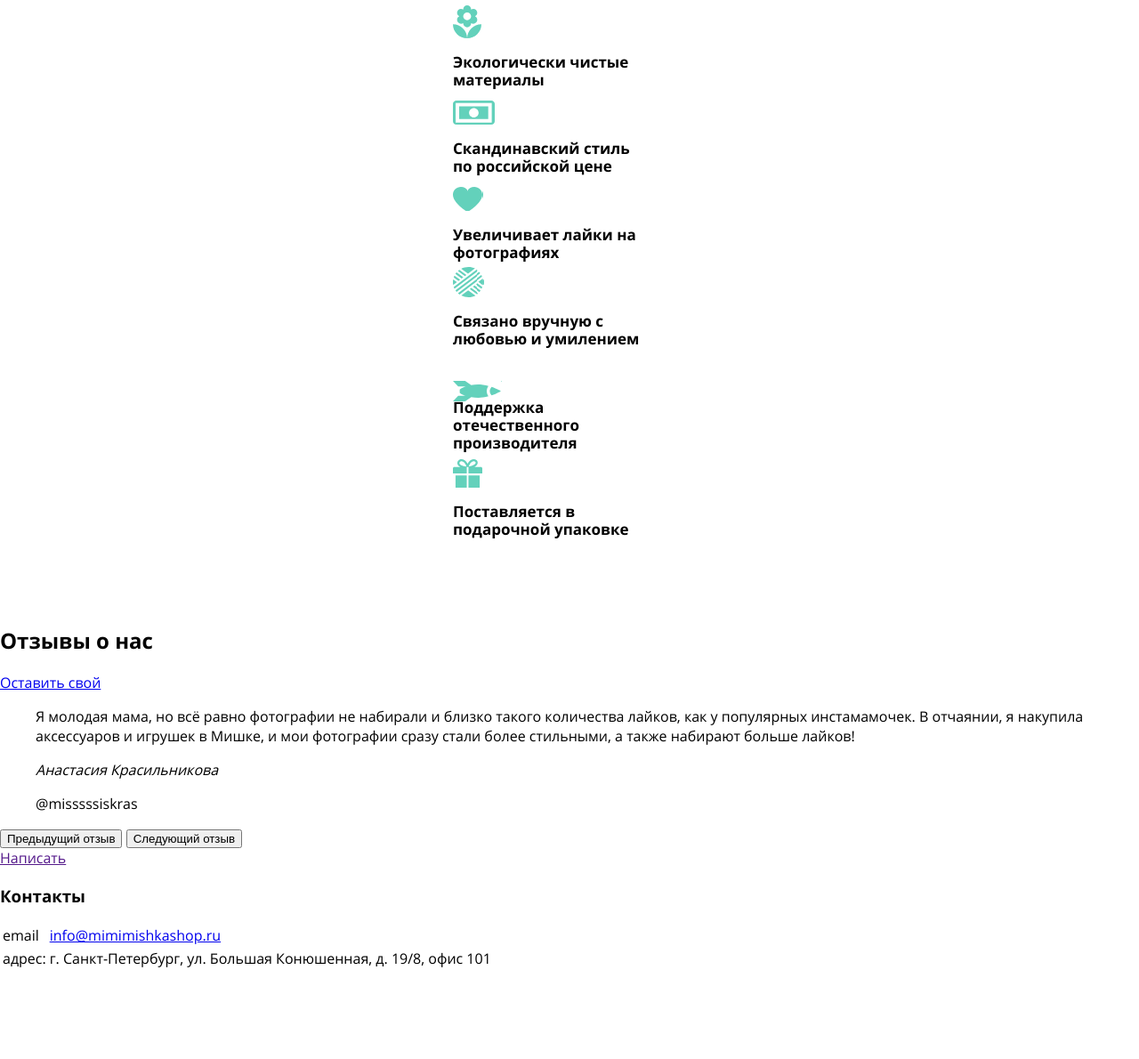
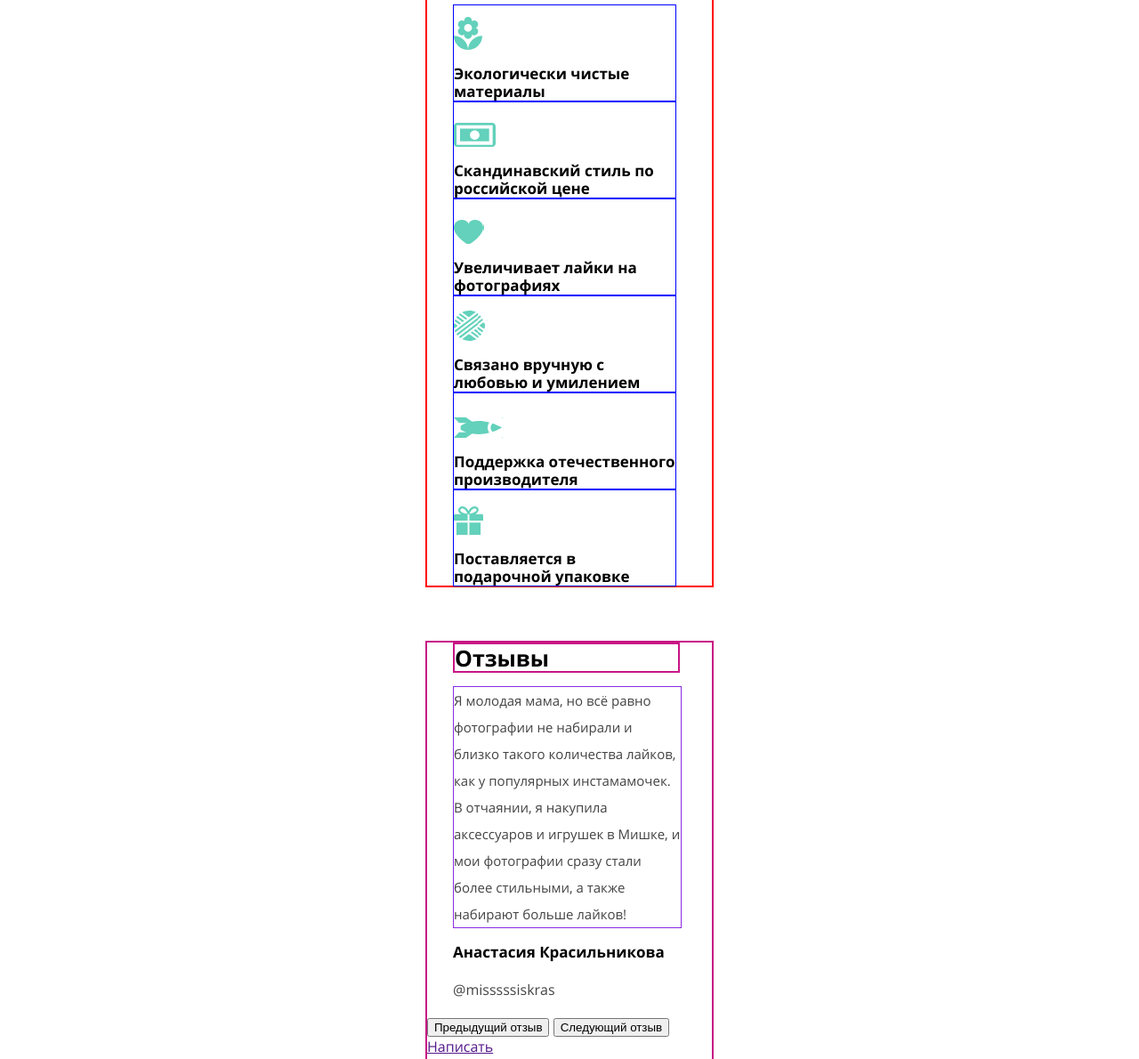
Before and after one commit to AbzalovaLiliya/1339483-mishka-19, a website: page source/index.html in a window 1280 px wide. Shown: the part 1782-2972 px from the top of the page at 89% size. Drawn offline with nearby package versions, Linux system fonts and the light colour scheme; files that its build step writes are made by us from their sources; grey boxes are pictures that could not be loaded.

Commit message:
не на проверку

```diff
--- a/source/index.html
+++ b/source/index.html
@@ -85,8 +85,8 @@
 
   <section class="reviews">
     <div class="reviews__wrapper slider">
-      <h2 class="reviews__title">Отзывы о нас</h2>
-      <a class="reviews__write btn" href="#">Оставить свой</a>
+      <h2 class="reviews__title">Отзывы</h2>
+      <!-- <a class="reviews__write btn" href="#">Оставить свой</a> -->
 
       <div class="reviews__list  slider__list">
         <blockquote class="reviews__item slider__item">
--- a/source/less/blocks/advantages.less
+++ b/source/less/blocks/advantages.less
@@ -1,13 +1,15 @@
 .advantages{
   width: 320px;
-  height: 761px;
+  height: 734px; /*761px;684*/
   background-color: #ffffff;
   margin: 0 auto;
+  margin-bottom: 60px;
   padding: 0;
   display: flex;
   justify-content: center; /*Центрирование по горизонтали*/
   align-items: flex-start; /*Центрирование по вертикали */
 
+  border: 2px solid red;
 }
 
 .advantages:before{
@@ -37,6 +39,7 @@
   text-align: left;
   color: #000000;
 
+
   margin-bottom: 30px;
   margin-left: 29px;
 }
--- a/source/less/blocks/icon-list.less
+++ b/source/less/blocks/icon-list.less
@@ -14,11 +14,13 @@
   display: block;
   box-sizing: border-box;
   min-height: 93px;
-  width: 212px;
+  width: 251px;
   margin-left: 29px;
+
   padding: 0;
-  padding-top: 57px;
+  padding-top: 67px;
 
+border: 1px solid blue;
 }
 
 .icon-list__item--flower {
--- a/source/less/blocks/reviews.less
+++ b/source/less/blocks/reviews.less
@@ -1,12 +1,100 @@
-.reviews{}
-.reviews__wrapper{}
-.reviews__title{}
-.reviews__write{}
-.reviews__list{}
-.reviews__item{}
-.reviews__text{}
-.reviews__author{}
-.reviews__instagram{}
-.reviews_buttons {}
-.reviews__write{}
-.reviews__write-btn{}
+.reviews {
+  width: 320px;
+  height: 761px;
+  background-color: #ffffff;
+  margin: 0 auto;
+  padding: 0;
+  display: flex;
+  justify-content: center; /*Центрирование по горизонтали*/
+  align-items: flex-start; /*Центрирование по вертикали */
+
+  border: 2px solid mediumvioletred;
+}
+
+.reviews__wrapper {
+
+  margin: 0 auto;
+  padding: 0;
+}
+
+.reviews__title {
+  font-size: 25px;
+  font-weight: bold;
+  font-stretch: normal;
+  font-style: normal;
+  line-height: 30px;
+  letter-spacing: normal;
+  text-align: left;
+  color: #000000;
+
+  margin: 0 auto;
+  padding: 0;
+  padding-top: -5px;
+  min-height: 25px;
+  display: block;
+  box-sizing: border-box;
+
+  width: 255px;
+  margin-left: 29px;
+
+  border: 2px solid mediumvioletred;
+}
+
+.reviews__write {
+
+
+}
+
+.reviews__list {
+}
+
+.reviews__item {
+  margin: 0 auto;
+  padding: 0;
+}
+
+.reviews__text {
+  font-size: 15px;
+  font-weight: normal;
+  font-stretch: normal;
+  font-style: normal;
+  line-height: 30px;
+  letter-spacing: normal;
+  text-align: left;
+  color: #444444;
+
+
+  width: 255px;
+  margin-left: 29px;
+  border: 1px solid blueviolet;
+}
+
+.reviews__author {
+  font-size: 17px;
+  font-weight: bold;
+  font-stretch: normal;
+  font-style: normal;
+  line-height: 1.41;
+  letter-spacing: normal;
+  text-align: left;
+  color: #000000;
+  width: 255px;
+  margin-left: 29px;
+}
+
+.reviews__instagram {
+  font-weight: normal;
+  line-height: 1.76;
+  color: #444444;
+  width: 255px;
+  margin-left: 29px;
+}
+
+.reviews_buttons {
+}
+
+.reviews__write {
+}
+
+.reviews__write-btn {
+}
--- a/source/less/blocks/slider.less
+++ b/source/less/blocks/slider.less
@@ -1,4 +1,8 @@
-.slider{}
+.slider{
+  width: 320px;
+  margin: 0 auto;
+  padding: 0;
+}
 .slider__list{}
 .slider__item{}
 .slider__buttons{}
```
